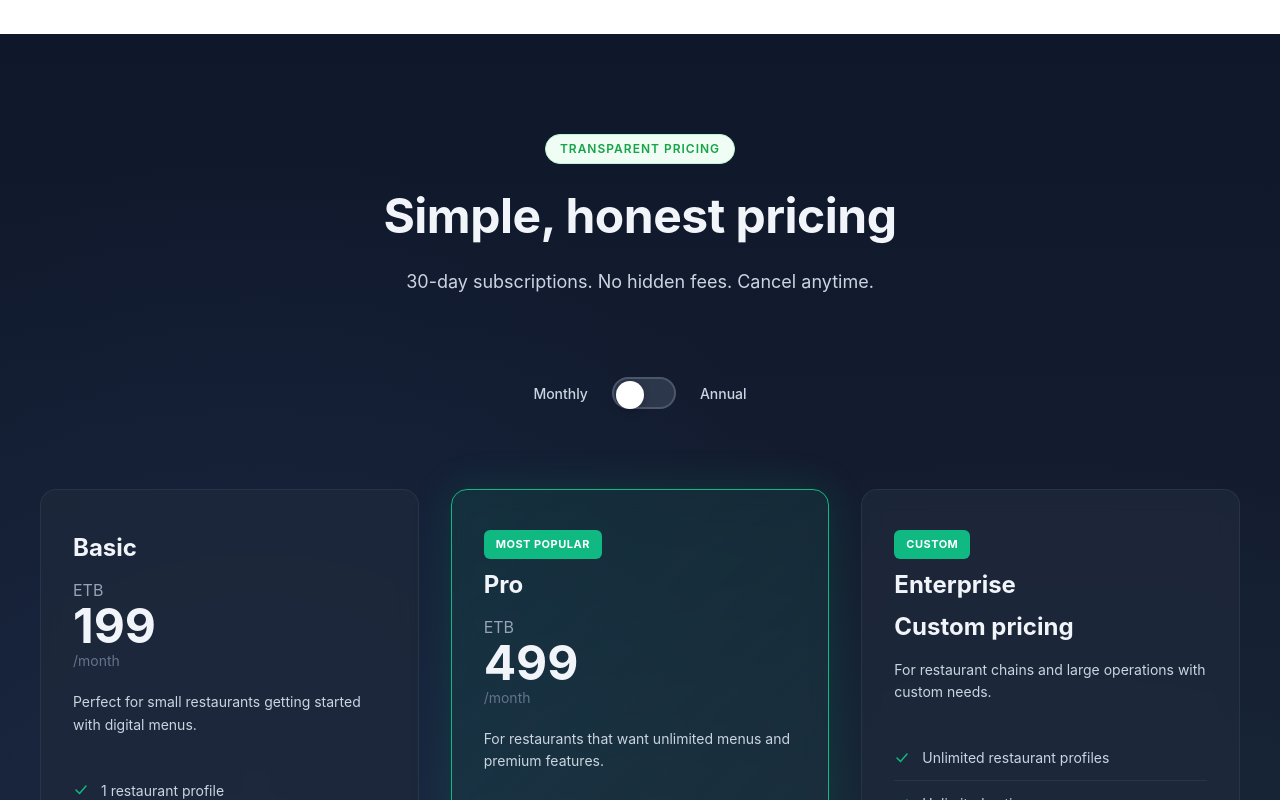
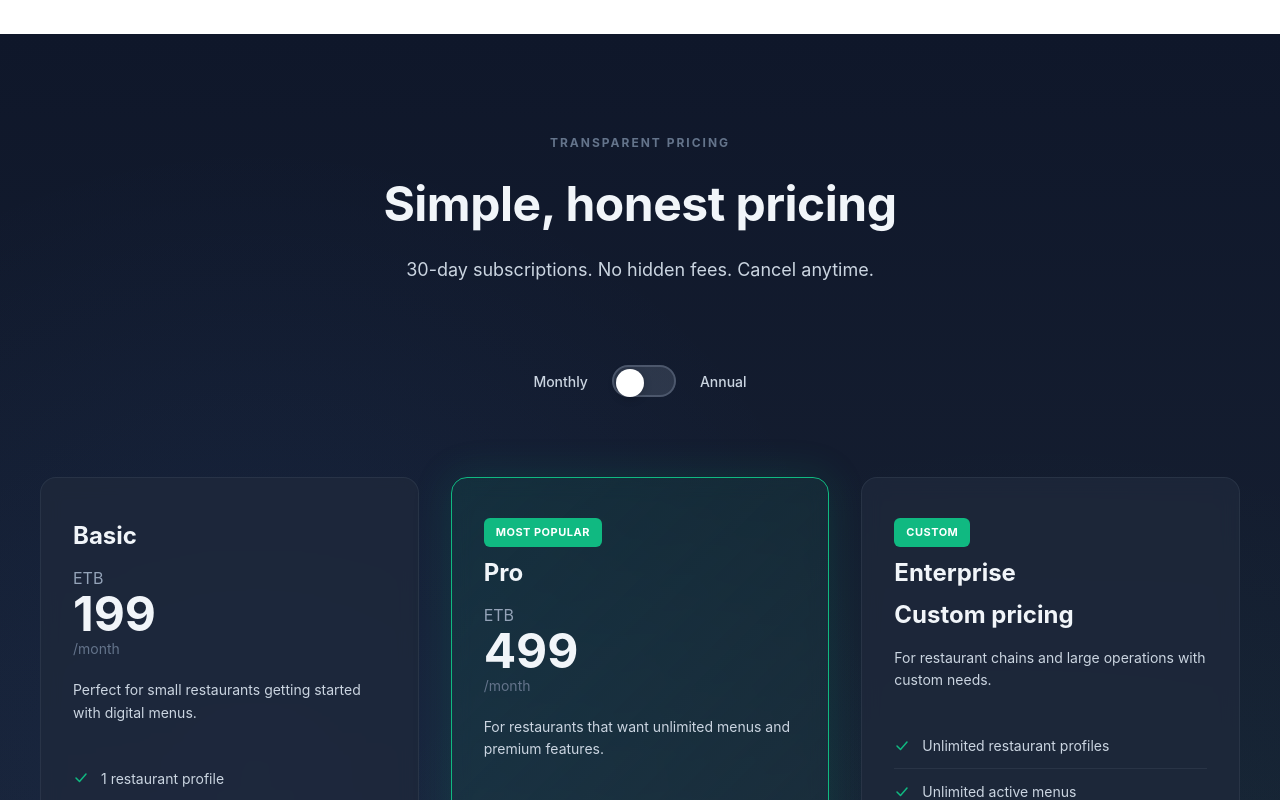
Before and after one commit to Asucexio/qr-menu-app, a Next.js app: page / in a window 1280 px wide. Shown: the part 3560-4360 px from the top of the page. Built offline with nearby package versions, Linux system fonts and the light colour scheme; no server answers.

Commit message:
pricing section update

```diff
--- a/components/Sections/Priceing.tsx
+++ b/components/Sections/Priceing.tsx
@@ -1,19 +1,5 @@
 import React, { useState } from 'react';
 
-/**
- * PREMIUM PRICING SECTION - FULLY TYPED TYPESCRIPT COMPONENT
- *
- * This is a production-ready pricing section with:
- * ✓ Full TypeScript support with proper type definitions
- * ✓ Interactive billing toggle (Monthly/Annual)
- * ✓ Feature comparison across plans
- * ✓ Smooth animations and micro-interactions
- * ✓ Responsive design (mobile & desktop)
- * ✓ Dark theme with glassmorphism
- * ✓ Zero external dependencies
- */
-
-// Type Definitions
 interface Feature {
   text: string;
   included: boolean;
@@ -34,12 +20,10 @@ interface Plan {
 
 type BillingCycle = 'monthly' | 'annual';
 
-// Main Component
 const PremiumPricingSection: React.FC = () => {
   const [billingCycle, setBillingCycle] = useState<BillingCycle>('monthly');
   const [hoveredPlan, setHoveredPlan] = useState<string | null>(null);
 
-  // Plans data with full type safety
   const plans: Plan[] = [
     {
       id: 'basic',
@@ -106,7 +90,6 @@ const PremiumPricingSection: React.FC = () => {
     }
   ];
 
-  // Helper: Get price based on billing cycle
   const getPrice = (plan: Plan): number | null => {
     if (billingCycle === 'monthly') {
       return plan.monthlyPrice;
@@ -114,7 +97,6 @@ const PremiumPricingSection: React.FC = () => {
     return plan.annualPrice;
   };
 
-  // Helper: Calculate savings percentage
   const getSavings = (plan: Plan): number => {
     if (!plan.monthlyPrice || !plan.annualPrice) return 0;
     return Math.round((1 - plan.annualPrice / (plan.monthlyPrice * 12)) * 100);
@@ -500,7 +482,7 @@ const PremiumPricingSection: React.FC = () => {
 
       <div className="pricing-container">
         <div className="pricing-header">
-          <div className="pricing-eyebrow lp-eyebrow  ">Transparent Pricing</div>
+          <div className="pricing-eyebrow">Transparent Pricing</div>
           <h2 className="pricing-title">Simple, honest pricing</h2>
           <p className="pricing-subtitle">30-day subscriptions. No hidden fees. Cancel anytime.</p>
         </div>
```
